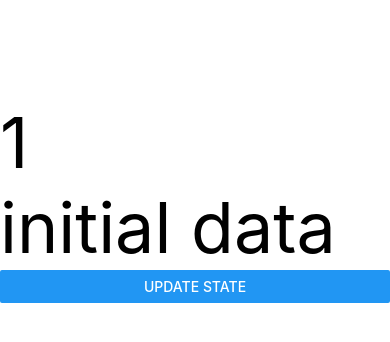
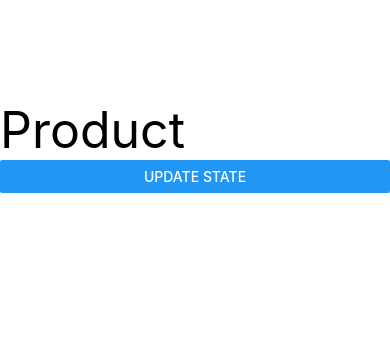
Before and after one commit to zachariah11jerobert/tutorial-codestepbystep, a React Native app: screen / in a window 390 px wide. Shown: the top 342 px of the page. Built offline with nearby package versions, Linux system fonts and the light colour scheme.

Commit message:
11.2 useeffect with props

```diff
--- a/App.js
+++ b/App.js
@@ -1,23 +1,15 @@
-import React, {useState, useEffect} from 'react';
+import React, {useState} from 'react';
 import {View, Text, Button} from 'react-native';
+import Product from './components/Product';
 
 function App() {
-  const [count, setCount] = useState(1);
-  const [data, setData] = useState('initial data');
-
-  // use effect invoke whenever the state changes
-  useEffect(() => {
-    console.warn('test use effect', count);
-    if (count == 5) {
-      setData('update data');
-    }
-  });
+  // As state change and the data pass as props then we got console.warm mesaages
+const [count,setCount]=useState(1);
 
   return (
     <View style={{flex: 1, marginTop: 100}}>
-      <Text style={{fontSize: 70}}>{count}</Text>
-      <Text style={{fontSize: 70}}>{data}</Text>
-      <Button title="update state" onPress={() => setCount(count + 1)} />
+       <Product data={count} />
+       <Button title="update state" onPress={()=>{setCount(count+1)}}/>
     </View>
   );
 }
--- /dev/null
+++ b/components/Product.js
@@ -0,0 +1,17 @@
+import React, {useEffect} from 'react';
+import {View, Text} from 'react-native';
+
+const Product = props => {
+  // now its works as component receive props
+  useEffect(() => {
+    console.warn('product props', props);
+  });
+
+  return (
+    <View>
+      <Text style={{fontSize: 50}}>Product</Text>
+    </View>
+  );
+};
+
+export default Product;
```
Also changed, not shown: components/Profile.js (deleted, +0 -18 lines).
